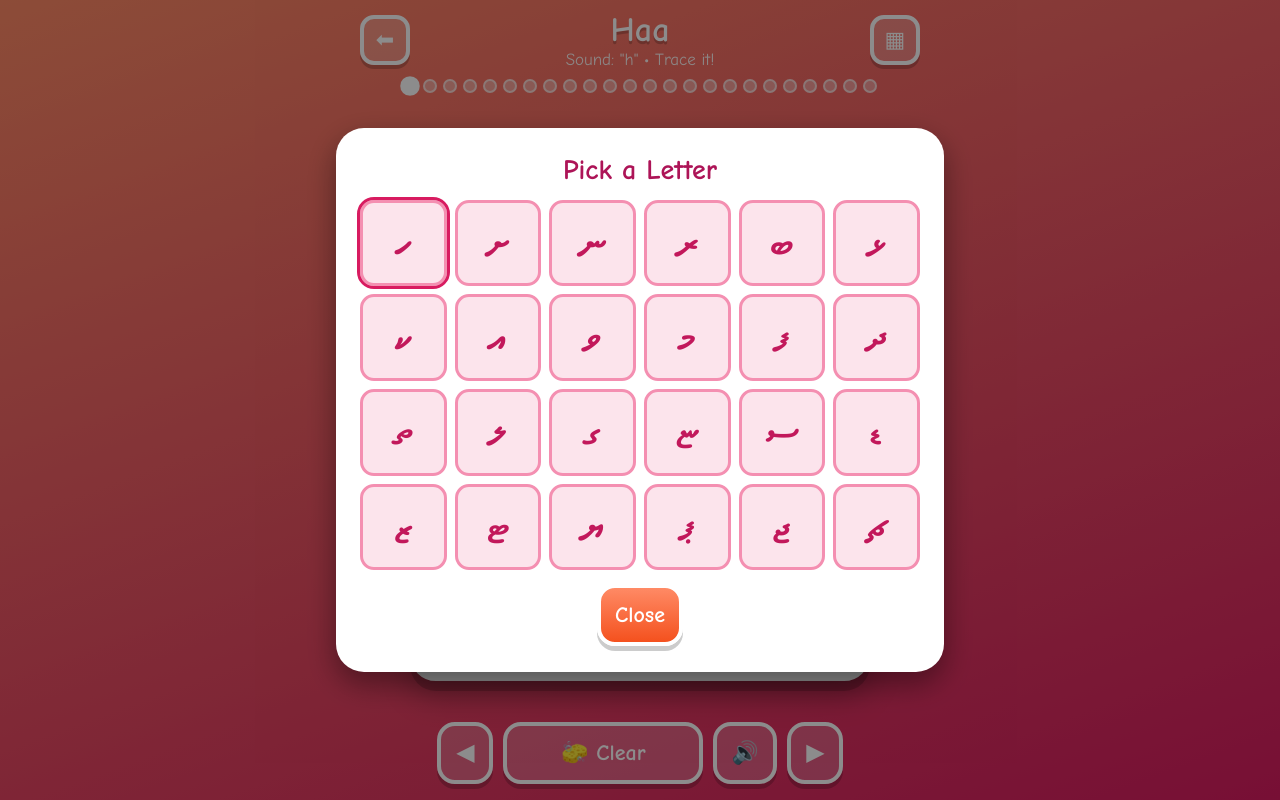
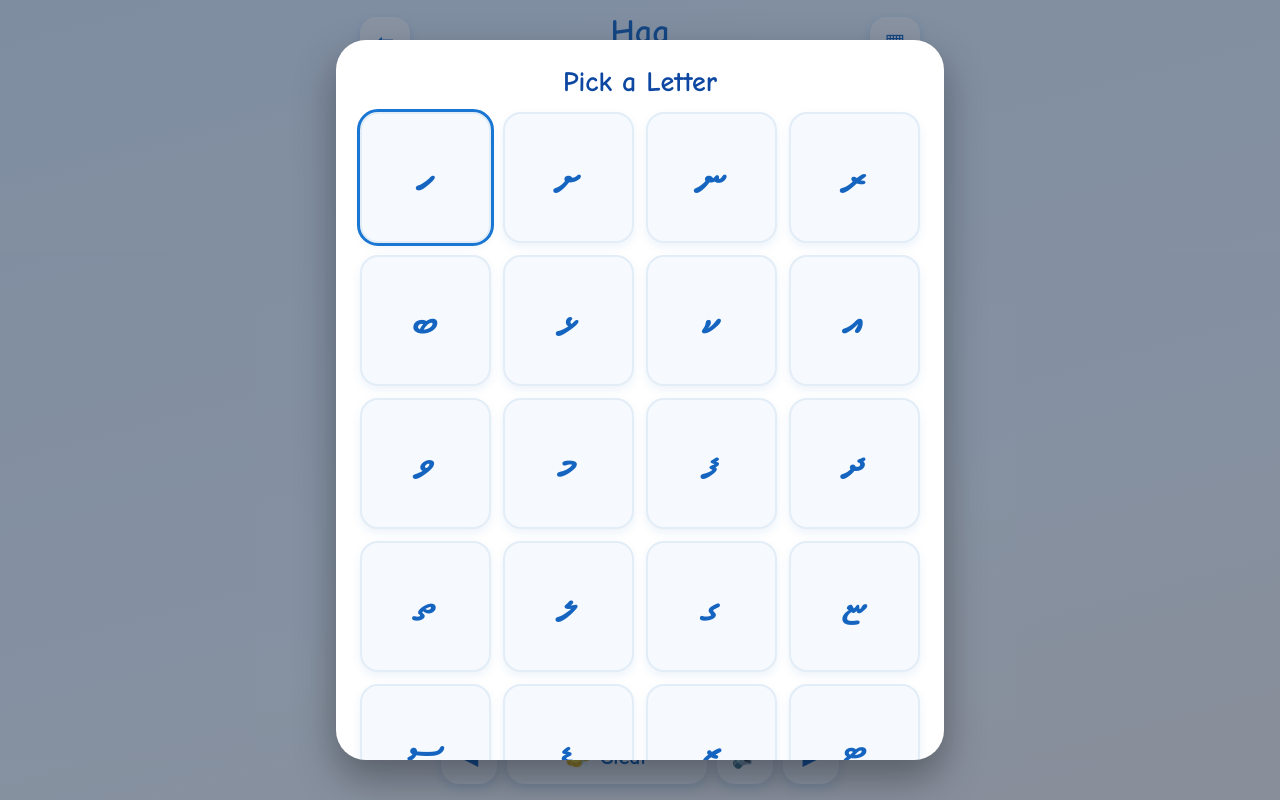
Before and after one commit to ayyashareef/game, a plain HTML site: page thaana.html in a window 1280 px wide. Both pictures are taken after a click on the button "Pick a letter". Drawn offline with Linux system fonts and the light colour scheme; a web font is replaced by a local one.

Commit message:
Thaana redesign: Faruma font, blue halo + centre line + end dots, lined paper

```diff
--- a/css/thaana.css
+++ b/css/thaana.css
@@ -1,123 +1,109 @@
+/* Faruma Thaana font: use the one installed on the device, else load from CDN */
+@font-face {
+  font-family: "Faruma";
+  src: local("Faruma"), local("MV Faruma"),
+       url("https://cdn.jsdelivr.net/gh/aliharis/thaana-fonts@master/Faruma.ttf") format("truetype"),
+       url("https://cdn.jsdelivr.net/gh/kudanai/Thaana-OSX@master/Library/Fonts/MV%20Faruma.ttf") format("truetype");
+  font-display: swap;
+}
+
 * { margin: 0; padding: 0; box-sizing: border-box; -webkit-tap-highlight-color: transparent; }
 html, body {
   width: 100%; height: 100%; overflow: hidden;
   font-family: "Comic Sans MS", "Segoe UI", system-ui, sans-serif;
-  background: linear-gradient(160deg, #ff8a65 0%, #d81b60 100%);
-  color: #fff; user-select: none; touch-action: none;
+  background: linear-gradient(165deg, #eaf3fc 0%, #f7fbff 60%, #fef6ee 100%);
+  color: #25384d; user-select: none; touch-action: none;
 }
-.thaana-font { font-family: "Noto Sans Thaana", "MV Boli", "Faruma", sans-serif; }
+.thaana-font { font-family: "Faruma", "Noto Sans Thaana", "MV Boli", sans-serif; }
 .hidden { display: none !important; }
 
 #app {
   width: 100vw; height: 100vh;
   display: flex; flex-direction: column; align-items: center;
-  padding: 10px 12px; gap: 10px;
+  padding: 12px; gap: 12px;
 }
 
 /* ---- header ---- */
-header {
-  width: min(560px, 100%); display: flex; align-items: center; gap: 10px;
-}
+header { width: min(560px, 100%); display: flex; align-items: center; gap: 10px; }
 .title-wrap { flex: 1; text-align: center; }
-.letter-name { font-size: clamp(24px, 6vw, 34px); font-weight: bold; text-shadow: 0 3px 0 #0003; }
-.letter-sub { font-size: clamp(13px, 3.4vw, 17px); opacity: .92; }
+.letter-name { font-size: clamp(24px, 6vw, 34px); font-weight: bold; color: #1565c0; }
+.letter-sub { font-size: clamp(13px, 3.4vw, 17px); color: #5a7088; }
 
 .top-btn {
-  width: 50px; height: 50px; border-radius: 14px; border: 4px solid #fff;
-  background: rgba(255,255,255,0.2); color: #fff; cursor: pointer;
+  width: 50px; height: 50px; border-radius: 16px; border: none;
+  background: #fff; color: #1565c0; cursor: pointer;
   font-size: 22px; display: flex; align-items: center; justify-content: center;
-  text-decoration: none; box-shadow: 0 4px 0 rgba(0,0,0,.2);
+  text-decoration: none; box-shadow: 0 4px 10px rgba(21,101,192,.18);
 }
-.top-btn:active { transform: translateY(3px); box-shadow: 0 1px 0 rgba(0,0,0,.2); }
+.top-btn:active { transform: translateY(2px); box-shadow: 0 2px 5px rgba(21,101,192,.18); }
 
 /* ---- progress dots ---- */
-#progressBar {
-  display: flex; flex-wrap: wrap; gap: 6px; justify-content: center;
-  width: min(560px, 100%);
-}
-.dot {
-  width: 14px; height: 14px; border-radius: 50%;
-  background: rgba(255,255,255,0.35); border: 2px solid rgba(255,255,255,0.6);
-}
-.dot.done { background: #fff176; border-color: #fff; }
-.dot.current { transform: scale(1.4); background: #fff; }
+#progressBar { display: flex; flex-wrap: wrap; gap: 6px; justify-content: center; width: min(560px, 100%); }
+.dot { width: 13px; height: 13px; border-radius: 50%; background: #d4e3f3; }
+.dot.done { background: #ffc83d; }
+.dot.current { transform: scale(1.45); background: #1565c0; }
 
 /* ---- main tracing ---- */
-main {
-  flex: 1; display: flex; flex-direction: column; align-items: center;
-  justify-content: center; gap: 8px; width: 100%;
-}
+main { flex: 1; display: flex; flex-direction: column; align-items: center; justify-content: center; gap: 10px; width: 100%; }
 .big-letter {
-  font-family: "Noto Sans Thaana", "MV Boli", sans-serif;
-  font-size: clamp(34px, 9vw, 50px); font-weight: 700;
-  background: rgba(255,255,255,0.18); padding: 2px 22px; border-radius: 16px;
+  font-family: "Faruma", "Noto Sans Thaana", "MV Boli", sans-serif;
+  font-size: clamp(34px, 9vw, 50px); font-weight: 700; color: #1565c0;
+  background: #fff; padding: 2px 26px; border-radius: 16px;
+  box-shadow: 0 4px 10px rgba(21,101,192,.12);
 }
 .canvas-box {
   position: relative;
-  width: min(78vh, 92vw, 460px); aspect-ratio: 1/1;
-  background: #fff; border-radius: 26px;
-  border: 6px solid #fff;
-  box-shadow: 0 10px 0 rgba(0,0,0,.18), 0 16px 30px rgba(0,0,0,.25);
+  width: min(74vh, 92vw, 460px); aspect-ratio: 1/1;
+  background: #fff; border-radius: 28px;
+  box-shadow: 0 14px 34px rgba(21,101,192,.18);
 }
-#trace { width: 100%; height: 100%; display: block; border-radius: 20px; touch-action: none; }
+#trace { width: 100%; height: 100%; display: block; border-radius: 24px; touch-action: none; }
 .hint {
-  position: absolute; bottom: 10px; left: 0; right: 0; text-align: center;
-  color: #c2185b; font-size: clamp(13px, 3.4vw, 17px); font-weight: bold;
+  position: absolute; bottom: 12px; left: 0; right: 0; text-align: center;
+  color: #1565c0; font-size: clamp(13px, 3.4vw, 17px); font-weight: bold;
   pointer-events: none; transition: opacity .3s;
 }
 
 /* ---- controls ---- */
-#controls {
-  width: min(560px, 100%); display: flex; gap: 10px; justify-content: center;
-  padding-bottom: 6px;
-}
+#controls { width: min(560px, 100%); display: flex; gap: 10px; justify-content: center; padding-bottom: 4px; }
 .ctrl-btn {
-  font-family: inherit; font-weight: bold; color: #fff; cursor: pointer;
-  border: 4px solid #fff; background: rgba(255,255,255,0.22);
+  font-family: inherit; font-weight: bold; color: #1565c0; cursor: pointer;
+  border: none; background: #fff;
   border-radius: 18px; padding: 14px; font-size: clamp(16px, 4.4vw, 22px);
-  min-width: 56px; box-shadow: 0 5px 0 rgba(0,0,0,.2);
+  min-width: 56px; box-shadow: 0 5px 12px rgba(21,101,192,.16);
 }
 .ctrl-btn.wide { flex: 1; max-width: 200px; }
-.ctrl-btn.go { background: linear-gradient(#66bb6a, #43a047); }
-.ctrl-btn:active { transform: translateY(4px); box-shadow: 0 1px 0 rgba(0,0,0,.2); }
+.ctrl-btn.go { background: linear-gradient(#42a5f5, #1976d2); color: #fff; }
+.ctrl-btn:active { transform: translateY(3px); box-shadow: 0 2px 5px rgba(21,101,192,.16); }
 
 /* ---- overlays ---- */
-.overlay {
-  position: fixed; inset: 0; z-index: 30;
-  display: flex; align-items: center; justify-content: center; padding: 20px;
-  background: rgba(0,0,0,0.45);
-}
+.overlay { position: fixed; inset: 0; z-index: 30; display: flex; align-items: center; justify-content: center; padding: 20px; background: rgba(20,40,70,0.5); }
 .success-card, .picker-card {
-  background: #fff; color: #c2185b; border-radius: 28px; padding: 26px 24px;
-  text-align: center; box-shadow: 0 12px 30px rgba(0,0,0,.4);
-  max-width: 94vw; max-height: 90vh; overflow-y: auto;
+  background: #fff; color: #1565c0; border-radius: 30px; padding: 26px 24px;
+  text-align: center; box-shadow: 0 18px 40px rgba(0,0,0,.35); max-width: 94vw; max-height: 90vh; overflow-y: auto;
 }
 .success-stars { font-size: clamp(40px, 12vw, 64px); letter-spacing: 6px; animation: pop .5s ease; }
 @keyframes pop { 0% { transform: scale(0); } 70% { transform: scale(1.2); } 100% { transform: scale(1); } }
-.success-letter {
-  font-family: "Noto Sans Thaana", "MV Boli", sans-serif;
-  font-size: clamp(60px, 18vw, 110px); color: #d81b60; line-height: 1;
-}
-.success-card h2 { font-size: clamp(22px, 6vw, 32px); margin: 6px 0 14px; color: #ad1457; }
+.success-letter { font-family: "Faruma", "Noto Sans Thaana", "MV Boli", sans-serif; font-size: clamp(60px, 18vw, 110px); color: #1976d2; line-height: 1; }
+.success-card h2 { font-size: clamp(22px, 6vw, 32px); margin: 6px 0 14px; color: #0d47a1; }
 .success-buttons { display: flex; gap: 10px; justify-content: center; }
-.success-buttons .ctrl-btn { color: #fff; background: linear-gradient(#ff8a65, #f4511e); border-color: #fff; }
+.success-buttons .ctrl-btn { color: #fff; background: linear-gradient(#42a5f5, #1976d2); }
 .success-buttons .ctrl-btn.go { background: linear-gradient(#66bb6a, #43a047); }
 
-.picker-card h2 { color: #ad1457; margin-bottom: 14px; font-size: clamp(20px, 5vw, 28px); }
-.picker-grid {
-  display: grid; grid-template-columns: repeat(6, 1fr); gap: 8px;
-  width: min(560px, 80vw); margin-bottom: 14px;
+/* ---- letter picker (card grid like the reference app) ---- */
+.picker-card h2 { color: #0d47a1; margin-bottom: 14px; font-size: clamp(20px, 5vw, 28px); }
+.picker-grid { display: grid; grid-template-columns: repeat(4, 1fr); gap: 12px; width: min(560px, 84vw); margin-bottom: 14px; }
+@media (max-width: 480px) { .picker-grid { grid-template-columns: repeat(3, 1fr); } }
+.picker-cell {
+  aspect-ratio: 1/1; border-radius: 18px; border: 2px solid #e3edf7;
+  background: #f6faff; color: #1565c0; cursor: pointer;
+  display: flex; align-items: center; justify-content: center; position: relative;
+  font-family: "Faruma", "Noto Sans Thaana", "MV Boli", sans-serif;
+  font-size: clamp(24px, 7vw, 38px); font-weight: 700;
+  box-shadow: 0 4px 10px rgba(21,101,192,.08);
 }
-@media (max-width: 480px) { .picker-grid { grid-template-columns: repeat(4, 1fr); } }
-.picker-cell {
-  aspect-ratio: 1/1; border-radius: 14px; border: 3px solid #f48fb1;
-  background: #fce4ec; color: #c2185b; cursor: pointer;
-  display: flex; align-items: center; justify-content: center; position: relative;
-  font-family: "Noto Sans Thaana", "MV Boli", sans-serif;
-  font-size: clamp(22px, 6vw, 34px); font-weight: 700;
-}
-.picker-cell:active { transform: scale(.92); }
-.picker-cell.done { background: #c8e6c9; border-color: #66bb6a; }
-.picker-cell .check { position: absolute; top: 1px; right: 4px; font-size: 13px; }
-.picker-cell.current { outline: 3px solid #d81b60; }
-.picker-card .ctrl-btn { color: #fff; background: linear-gradient(#ff8a65, #f4511e); }
+.picker-cell:active { transform: scale(.93); }
+.picker-cell.done { background: #eafaef; border-color: #a5d6b0; }
+.picker-cell .check { position: absolute; top: 4px; right: 6px; font-size: 13px; color: #43a047; }
+.picker-cell.current { outline: 3px solid #1976d2; }
+.picker-card .ctrl-btn { color: #fff; background: linear-gradient(#42a5f5, #1976d2); }
--- a/js/thaana.js
+++ b/js/thaana.js
@@ -30,12 +30,12 @@
   ];
 
   const SIZE = 420;
-  const FONT = '"Noto Sans Thaana", "MV Boli", "Faruma", sans-serif';
-  const PEN = 6;             // thin pen, like tracing dots on a worksheet
-  const DETECT = 24;         // how close the pen must be to the line to "hit" it
-  const DOT_GAP = 16;        // even spacing between the guide dots
-  const DOT_R = 4;           // guide dot radius
-  const WIN_COVERAGE = 0.8;  // must follow (almost) the whole dotted line
+  const FONT = '"Faruma", "Noto Sans Thaana", "MV Boli", sans-serif';
+  const PEN = 7;             // the child's tracing pen
+  const DETECT = 26;         // how close the pen must be to the line to "hit" it
+  const DOT_GAP = 6;         // spacing of centre-line dots (small -> looks like a solid line)
+  const DOT_R = 3;           // centre-line dot radius
+  const END_R = 9;           // big start/end dot radius
 
   // ---- tiny storage ----
   const KEY = "thaana_trace_v1";
@@ -85,7 +85,8 @@
   let drawing = false;
   let targetPixels = null;     // Uint8Array — the dotted skeleton we must trace
   let targetCount = 0;
-  let skelDots = [];           // sub-sampled skeleton points, drawn as the dotted guide
+  let skelDots = [];           // skeleton points -> the blue centre line to trace
+  let endDots = [];            // skeleton endpoints -> the big start/end dots
   let solved = false;
   let moveTick = 0;
   let fontReady = false;
@@ -93,13 +94,16 @@
   // ---- glyph rendering ----
   function glyphFontSize() { return 300; }
 
-  function drawGlyph(c, color) {
-    c.clearRect(0, 0, SIZE, SIZE);
+  function paintGlyph(c, color) {
     c.fillStyle = color;
     c.textAlign = "center";
     c.textBaseline = "middle";
     c.font = "700 " + glyphFontSize() + "px " + FONT;
     c.fillText(LETTERS[index].c, SIZE / 2, SIZE / 2 + 10);
+  }
+  function drawGlyph(c, color) {
+    c.clearRect(0, 0, SIZE, SIZE);
+    paintGlyph(c, color);
   }
 
   /* Zhang-Suen thinning: reduce the filled letter to a 1px centre-line ("skeleton"). */
@@ -163,18 +167,52 @@
       }
       if (ok) skelDots.push(p);
     }
+
+    // endpoints = skeleton pixels with a single neighbour (the start/end of strokes)
+    const isSkel = (x, y) => (x < 0 || y < 0 || x >= SIZE || y >= SIZE) ? 0 : skel[y * SIZE + x];
+    const ends = [];
+    for (const p of pts) {
+      let n = 0;
+      for (let dy = -1; dy <= 1; dy++)
+        for (let dx = -1; dx <= 1; dx++)
+          if (!(dx === 0 && dy === 0)) n += isSkel(p.x + dx, p.y + dy);
+      if (n === 1) ends.push(p);
+    }
+    // keep endpoints that are well separated, so we get clean single dots
+    endDots = [];
+    for (const p of ends) {
+      let ok = true;
+      for (const d of endDots) {
+        const dx = d.x - p.x, dy = d.y - p.y;
+        if (dx * dx + dy * dy < 30 * 30) { ok = false; break; }
+      }
+      if (ok) endDots.push(p);
+    }
   }
 
   function render() {
+    // lined-paper background
     ctx.clearRect(0, 0, SIZE, SIZE);
-    ctx.fillStyle = "#fff"; ctx.fillRect(0, 0, SIZE, SIZE);
-    // dotted guide line (the part you trace), like a worksheet
-    ctx.fillStyle = "#3a3a44";
-    for (const d of skelDots) {
-      ctx.beginPath(); ctx.arc(d.x, d.y, DOT_R, 0, 7); ctx.fill();
+    ctx.fillStyle = "#fbfdff"; ctx.fillRect(0, 0, SIZE, SIZE);
+    ctx.strokeStyle = "rgba(120,140,170,0.16)"; ctx.lineWidth = 1;
+    for (let y = 46; y < SIZE; y += 46) {
+      ctx.beginPath(); ctx.moveTo(0, y); ctx.lineTo(SIZE, y); ctx.stroke();
+    }
+    // soft blue "halo" = the letter body
+    paintGlyph(ctx, "rgba(79,170,255,0.20)");
+    // blue centre line to follow
+    ctx.fillStyle = "#5aa9ff";
+    for (const d of skelDots) { ctx.beginPath(); ctx.arc(d.x, d.y, DOT_R, 0, 7); ctx.fill(); }
+    // big start/end dots
+    ctx.fillStyle = "#1565c0";
+    for (const d of endDots) {
+      ctx.beginPath(); ctx.arc(d.x, d.y, END_R, 0, 7); ctx.fill();
+      ctx.fillStyle = "rgba(255,255,255,0.55)";
+      ctx.beginPath(); ctx.arc(d.x - 2, d.y - 2, END_R * 0.35, 0, 7); ctx.fill();
+      ctx.fillStyle = "#1565c0";
     }
     // the child's pen
-    ctx.strokeStyle = "#1565c0"; ctx.lineWidth = PEN;
+    ctx.strokeStyle = "#e8513a"; ctx.lineWidth = PEN;
     ctx.lineCap = "round"; ctx.lineJoin = "round";
     for (const st of strokes) {
       if (st.points.length === 0) continue;
@@ -334,12 +372,14 @@
     loadLetter(0);
   }
   if (document.fonts && document.fonts.load) {
+    const glyphs = LETTERS.map(l => l.c).join("");
     Promise.all([
-      document.fonts.load('700 280px "Noto Sans Thaana"', LETTERS.map(l => l.c).join("")),
+      document.fonts.load('700 300px "Faruma"', glyphs).catch(() => {}),
+      document.fonts.load('700 300px "Noto Sans Thaana"', glyphs).catch(() => {}),
       document.fonts.ready
     ]).then(() => { fontReady = true; boot(); }).catch(boot);
-    // fallback in case font never resolves
-    setTimeout(() => { if (!fontReady) boot(); }, 1500);
+    // fallback in case the font never resolves
+    setTimeout(() => { if (!fontReady) { fontReady = true; boot(); } }, 2500);
   } else {
     boot();
   }
```
